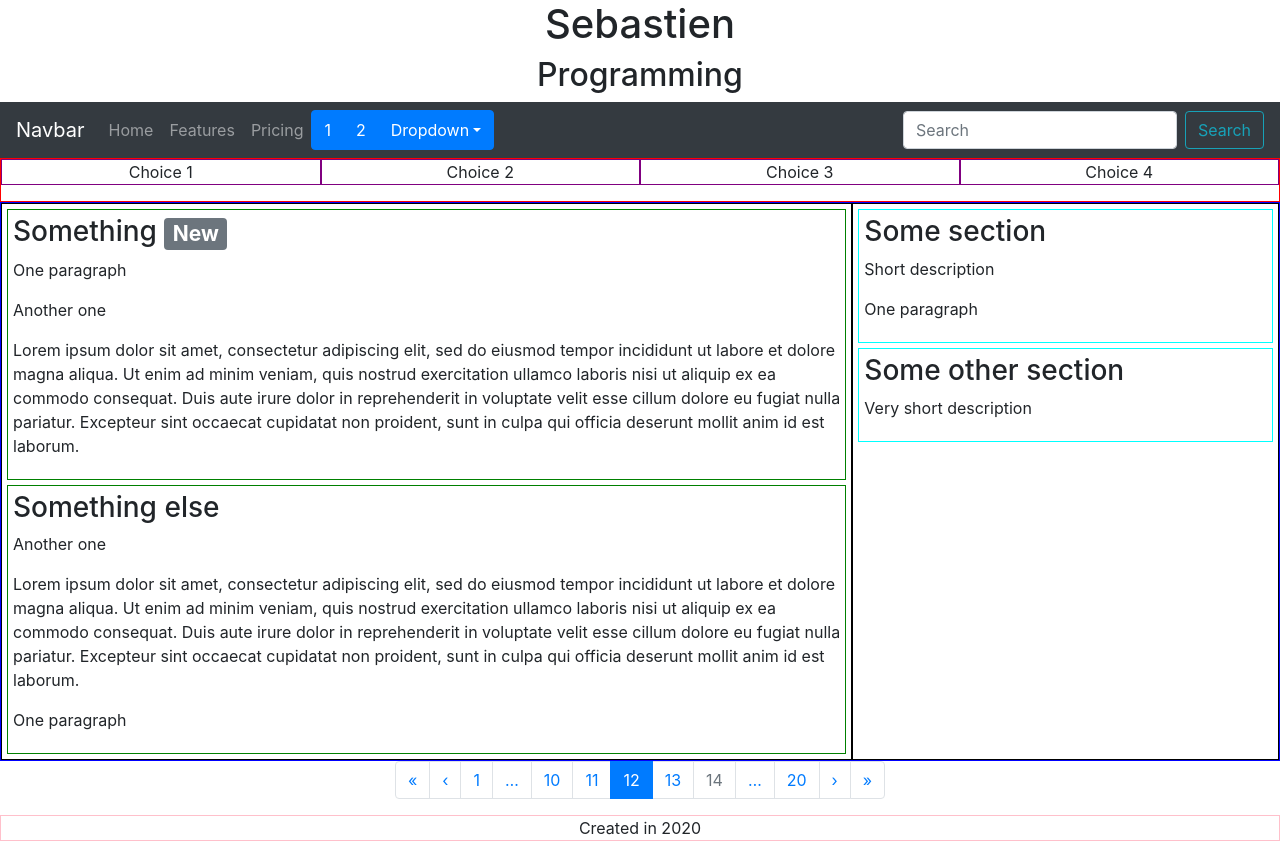
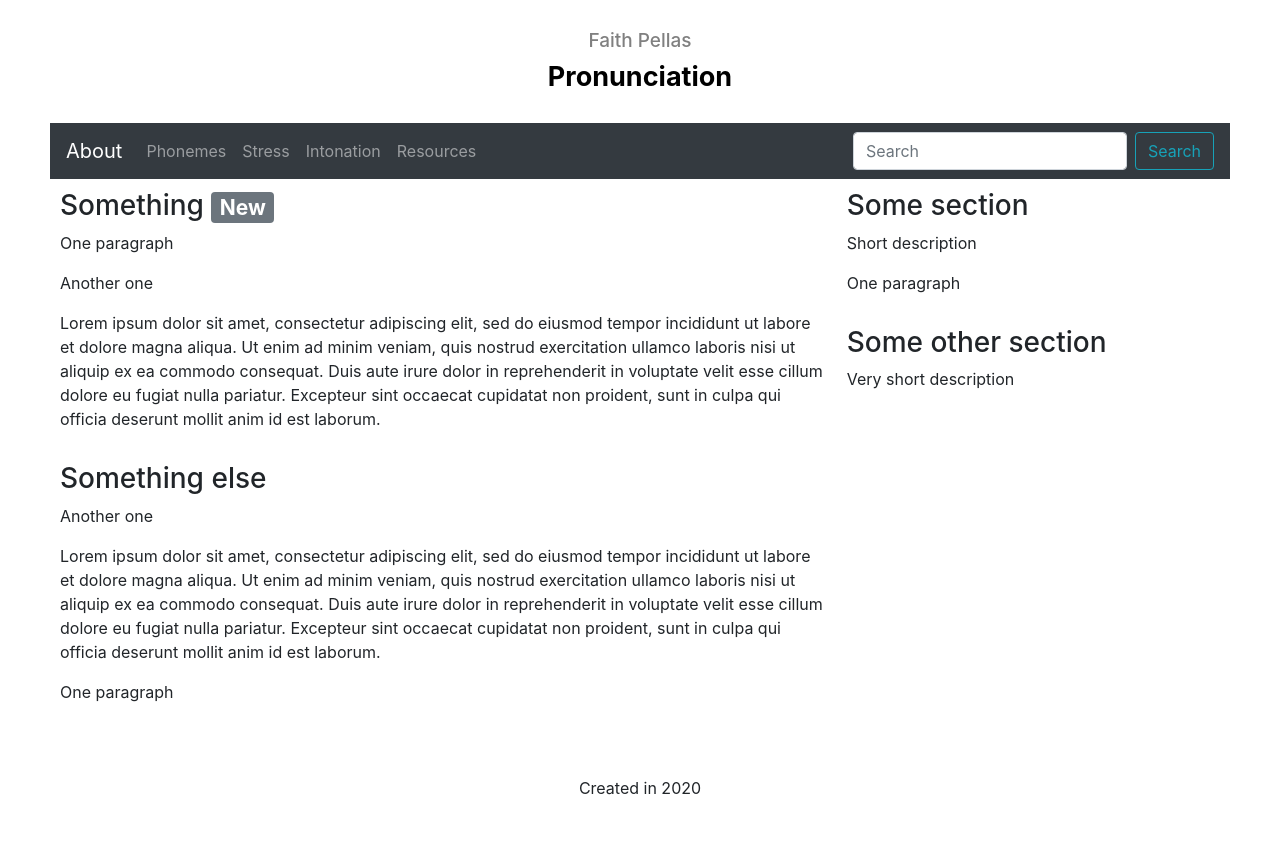
Before and after one commit to sebranly/sebranly.github.io, a React (Create React App) app: page / in a window 1280 px wide. After the commit the page ends 800 px from the top, so only its background shows below. Built offline with nearby package versions, Linux system fonts and the light colour scheme.

Commit message:
feat: push initial changes

```diff
--- a/src/App.css
+++ b/src/App.css
@@ -1,71 +1,61 @@
 .main {
   text-align: center;
+  margin-left: 50px;
+  margin-right: 50px;
+  margin-bottom: 30px;
+  margin-top: 30px;
 }
 
-.choices {
-  display: inline;
-  list-style: none;
-  list-style-type: none;
-  display: flex;
-  padding-left: 0;
+.h1-title {
+  font-size: 19px;
+  color: gray;
+}
+
+.h2-title {
+  font-size: 27px;
+  color: black;
+  font-weight: bold;
+}
+
+.navbar {
+  margin-top: 30px;
 }
 
 .footer {
-  border: 1px solid pink;
+  position: absolute;
+  bottom: 0px;
+  margin: auto;
+  left: 0;
+  right: 0;
 }
 
 .hide {
   display: none;
 }
 
-.menu {
-  border: 1px solid red;
-}
-
-.choice-container {
-  border: 1px solid purple;
-  cursor: pointer;
-  flex: 1;
-}
-
-.subchoices {
-  border: 1px solid green;
-  position: absolute;
-}
-
-.subchoice {
-  flex: 1;
-}
-
 .body {
-  border: 1px solid blue;
   display: flex;
 }
 
 .block-1 {
-  border: 1px solid black;
   flex: 1;
 }
 
 .block-2 {
-  border: 1px solid black;
   flex: 2;
 }
 
 .block-3 {
-  border: 1px solid black;
   flex: 3;
 }
 
 .article {
-  border: 1px solid green;
   padding: 5px;
   margin: 5px;
   text-align: left;
 }
 
 .section {
-  border: 1px solid cyan;
   padding: 5px;
   margin: 5px;
   text-align: left;
--- a/src/App.tsx
+++ b/src/App.tsx
@@ -1,38 +1,18 @@
 import * as React from "react";
 import "./App.css";
 import "bootstrap/dist/css/bootstrap.min.css";
-import classnames from "classnames";
 import { Helmet, HelmetProvider } from "react-helmet-async";
 import Button from "react-bootstrap/Button";
 import Form from "react-bootstrap/Form";
 import FormControl from "react-bootstrap/FormControl";
 import Nav from "react-bootstrap/Nav";
 import Navbar from "react-bootstrap/Navbar";
-import Pagination from "react-bootstrap/Pagination";
 import ButtonGroup from "react-bootstrap/ButtonGroup";
 import Dropdown from "react-bootstrap/Dropdown";
 import DropdownButton from "react-bootstrap/DropdownButton";
 import Badge from "react-bootstrap/Badge";
 
 const App = () => {
-  const [visible, setVisible] = React.useState(false);
-
-  const onMouseOver = () => {
-    setVisible(true);
-  };
-
-  const onMouseOut = () => {
-    setVisible(false);
-  };
-
-  const classesSubchoice = classnames("subchoice", {
-    hide: !visible,
-  });
-
-  const classesSubchoices = classnames("subchoices", {
-    hide: !visible,
-  });
-
   return (
     <HelmetProvider>
       <link
@@ -42,58 +22,25 @@ const App = () => {
         data-cross-origin="anonymous"
       />
       <Helmet>
-        <title>Sebastien</title>
+        <title>Faith Pellas</title>
         <link rel="canonical" href="https://sebranly.github.io/" />
       </Helmet>
       <div className="main">
-        <h1>Sebastien</h1>
-        <h2>Programming</h2>
-        <Navbar bg="dark" variant="dark">
-          <Navbar.Brand href="#home">Navbar</Navbar.Brand>
+        <h1 className="h1-title">Faith Pellas</h1>
+        <h2 className="h2-title">Pronunciation</h2>
+        <Navbar className="navbar" bg="dark" variant="dark">
+          <Navbar.Brand href="#about">About</Navbar.Brand>
           <Nav className="mr-auto">
-            <Nav.Link href="#home">Home</Nav.Link>
-            <Nav.Link href="#features">Features</Nav.Link>
-            <Nav.Link href="#pricing">Pricing</Nav.Link>
-            <ButtonGroup>
-              <Button>1</Button>
-              <Button>2</Button>
-
-              <DropdownButton
-                as={ButtonGroup}
-                title="Dropdown"
-                id="bg-nested-dropdown"
-              >
-                <Dropdown.Item eventKey="1">Dropdown link</Dropdown.Item>
-                <Dropdown.Item eventKey="2">Dropdown link</Dropdown.Item>
-              </DropdownButton>
-            </ButtonGroup>
+            <Nav.Link href="#phonemes">Phonemes</Nav.Link>
+            <Nav.Link href="#stress">Stress</Nav.Link>
+            <Nav.Link href="#intonation">Intonation</Nav.Link>
+            <Nav.Link href="#resources">Resources</Nav.Link>
           </Nav>
           <Form inline>
             <FormControl type="text" placeholder="Search" className="mr-sm-2" />
             <Button variant="outline-info">Search</Button>
           </Form>
         </Navbar>
-        <div className="menu">
-          <ul className="choices">
-            <li
-              className="choice-container"
-              onMouseOver={onMouseOver}
-              onMouseOut={onMouseOut}
-            >
-              <div className="choice">
-                <div>Choice 1</div>
-                <div className={classesSubchoices}>
-                  <div className={classesSubchoice}>Sub-choice 1</div>
-                  <div className={classesSubchoice}>Sub-choice 2</div>
-                  <div className={classesSubchoice}>Sub-choice 3</div>
-                </div>
-              </div>
-            </li>
-            <li className="choice-container">Choice 2</li>
-            <li className="choice-container">Choice 3</li>
-            <li className="choice-container">Choice 4</li>
-          </ul>
-        </div>
         <div className="body">
           <div className="block-2">
             <div className="article">
@@ -139,23 +86,6 @@ const App = () => {
             </div>
           </div>
         </div>
-        <Pagination className="pagination">
-          <Pagination.First />
-          <Pagination.Prev />
-          <Pagination.Item>{1}</Pagination.Item>
-          <Pagination.Ellipsis />
-
-          <Pagination.Item>{10}</Pagination.Item>
-          <Pagination.Item>{11}</Pagination.Item>
-          <Pagination.Item active>{12}</Pagination.Item>
-          <Pagination.Item>{13}</Pagination.Item>
-          <Pagination.Item disabled>{14}</Pagination.Item>
-
-          <Pagination.Ellipsis />
-          <Pagination.Item>{20}</Pagination.Item>
-          <Pagination.Next />
-          <Pagination.Last />
-        </Pagination>
         <div className="footer">Created in 2020</div>
       </div>
     </HelmetProvider>
```
